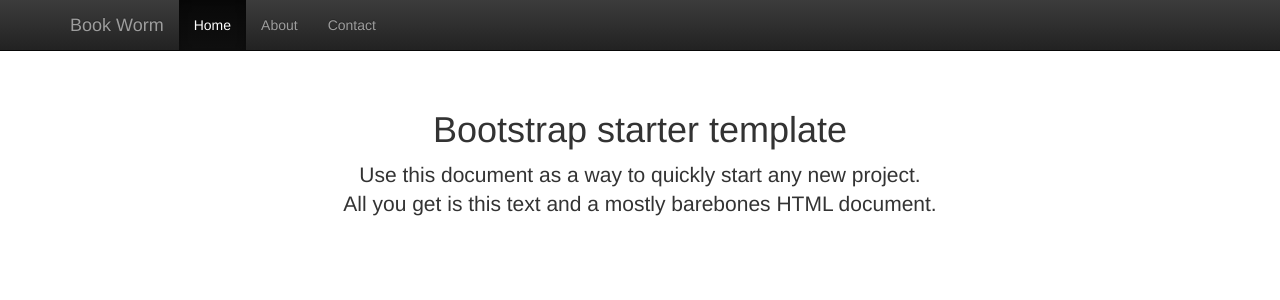
After one commit to TravisLittlechilds/book-worm, a Flask app: template templates/base.html in a window 1280 px wide. The commit adds this page. Shown: the top 300 px of the page. Run offline with Flask 2, Linux system fonts and the light colour scheme; the template is opened without the code that fills it, so the values that code supplies are empty; some libraries are stand-ins or nearby versions.

Commit message:
incremental work update

```diff
--- a/app.py
+++ b/app.py
@@ -1,37 +1,46 @@
-from flask import Flask, url_for, render_template
+from flask import Flask, url_for, render_template, request, redirect, flash
 from rauth import OAuth1Service, OAuth1Session
-import urlparse
+import urlparse, logging
+from logging.handlers import RotatingFileHandler
 from tokens import *
 
-app = Flask(__name__)
+app = Flask(__name__, static_url_path='/static')
 
 # https://www.goodreads.com/api/oauth_example
 
-print CONSUMER_KEY
+# Flask Stuff
 
-goodreads_session = OAuth1Session(
+@app.route('/')
+def main_page():
+    return render_template('index.html')
+
+@app.route('/add', methods=['POST'])
+def addBook():
+
+    goodreads_session = OAuth1Session(
     consumer_key = CONSUMER_KEY,
     consumer_secret = CONSUMER_SECRET,
     access_token = ACCESS_TOKEN,
     access_token_secret = ACCESS_TOKEN_SECRET,
-)
+    )
 
-# book_id 631932 is "The Greedy Python"
-data = {'name': 'to-read', 'book_id': 631932}
+    print 'Adding Greedy Python'
+    # book_id 631932 is "The Greedy Python"
+    data = {'name': 'to-read', 'book_id': 631932}
 
-# add this to our "to-read" shelf
-response = goodreads_session.post('http://www.goodreads.com/shelf/add_to_shelf.xml', data)
+    # add this to our "to-read" shelf
+    response = goodreads_session.post('http://www.goodreads.com/shelf/add_to_shelf.xml', data)
 
-if response.status_code != 201:
-    raise StandardError('Cannot create resource: %s' % response.status_code)
-else:
-    print 'Book added!'
+    if response.status_code != 201:
+        flash('There was an error')
+        raise StandardError('Cannot create resource: %s' % response.status_code)
+    else:
+        flash("You've successfully added The Greedy Python")
+        print 'Book added!'
+    return redirect(url_for('main_page'))
 
-# Flask Stuff
-#
-#@app.route('/')
-#def hello_world():
-#    return render_template('index.html')
-#
-#if __name__ == '__main__':
-#    app.run(debug=True)
+if __name__ == '__main__':
+    app.secret_key = 'super secret key'
+    app.config['SESSION_TYPE'] = 'filesystem'
+
+    app.run(debug=True)
--- /dev/null
+++ b/static/css/starter-template.css
@@ -0,0 +1,7 @@
+body {
+  padding-top: 50px;
+}
+.starter-template {
+  padding: 40px 15px;
+  text-align: center;
+}
--- /dev/null
+++ b/static/css/stylesheet.css
@@ -0,0 +1,17 @@
+.button-surround {
+    margin-top:20px;
+}
+
+li flash-info {
+    border-left-width: thin;
+    border-top-width: thick;
+}
+
+ul.flash-info {
+    list-style: none;
+    padding: 0;
+}
+
+.bordered-list {
+    border: 1px solid darkblue;
+}
--- /dev/null
+++ b/templates/base.html
@@ -0,0 +1,16 @@
+<!DOCTYPE html>
+<html>
+    <head>
+        {% include 'head.html' %}
+        <title>{% block title %}{% endblock %}</title>
+    </head>
+    <body>
+        {% include 'navbar.html' %}
+        {% block bodycontainer %}
+        <div class="container">
+            <div class="starter-template">
+                <h1>Bootstrap starter template</h1>
+                    <p class="lead">Use this document as a way to quickly start any new project.<br> All you get is this text and a mostly barebones HTML document.</p>
+        </div>{% endblock %}
+    </body>
+</html>
--- /dev/null
+++ b/templates/head.html
@@ -0,0 +1,9 @@
+<meta charset='utf-8' />
+<meta http-equiv='X-UA-Compatible', content='IE=edge' />
+<meta name='viewport', content='width=device-width, initial-scale=1' />
+<script>src='https://code.jquery.com/jquery-2.1.4.min.js'</script>
+<script>src='https://maxcdn.bootstrapcdn.com/bootstrap/3.3.6/js/bootstrap.min.js'</script>
+<link rel="stylesheet" href="https://maxcdn.bootstrapcdn.com/bootstrap/3.3.6/css/bootstrap.min.css" integrity="sha384-1q8mTJOASx8j1Au+a5WDVnPi2lkFfwwEAa8hDDdjZlpLegxhjVME1fgjWPGmkzs7" crossorigin="anonymous">
+<link rel="stylesheet" href="https://maxcdn.bootstrapcdn.com/bootstrap/3.3.6/css/bootstrap-theme.min.css" integrity="sha384-fLW2N01lMqjakBkx3l/M9EahuwpSfeNvV63J5ezn3uZzapT0u7EYsXMjQV+0En5r" crossorigin="anonymous">
+<link rel='stylesheet' href='{{ url_for("static", filename="css/starter-template.css") }}'>
+<link rel='stylesheet' href='{{ url_for("static", filename="css/stylesheet.css") }}'>
--- /dev/null
+++ b/templates/navbar.html
@@ -0,0 +1,21 @@
+<nav class="navbar navbar-inverse navbar-fixed-top">
+    <div class="container">
+    <div class="navbar-header">
+        <button type="button" class="navbar-toggle collapsed" data-toggle="collapse" data-target="#navbar" aria-expanded="false" aria-controls="navbar">
+        <span class="sr-only">Toggle navigation</span>
+        <span class="icon-bar"></span>
+        <span class="icon-bar"></span>
+        <span class="icon-bar"></span>
+        </button>
+        <a class="navbar-brand" href="#">Book Worm
+        </a>
+    </div>
+    <div id="navbar" class="collapse navbar-collapse">
+        <ul class="nav navbar-nav">
+        <li class="active"><a href="#">Home</a></li>
+        <li><a href="#about">About</a></li>
+        <li><a href="#contact">Contact</a></li>
+        </ul>
+    </div><!--/.nav-collapse -->
+    </div>
+</nav>
```
Also changed, not shown: templates/index.html (+21 -11 lines).
